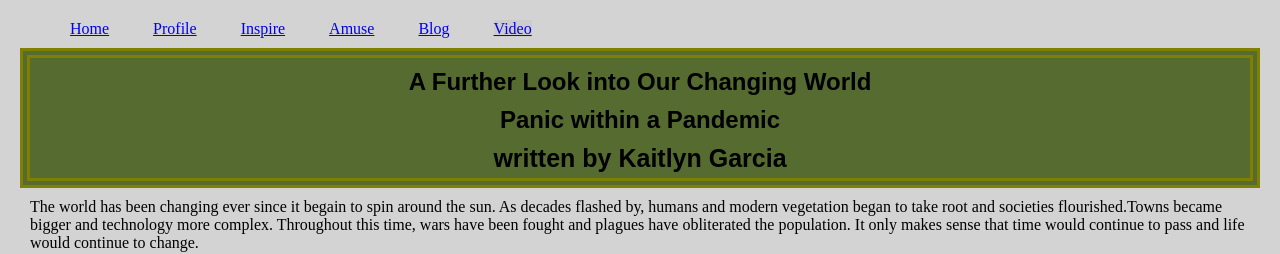
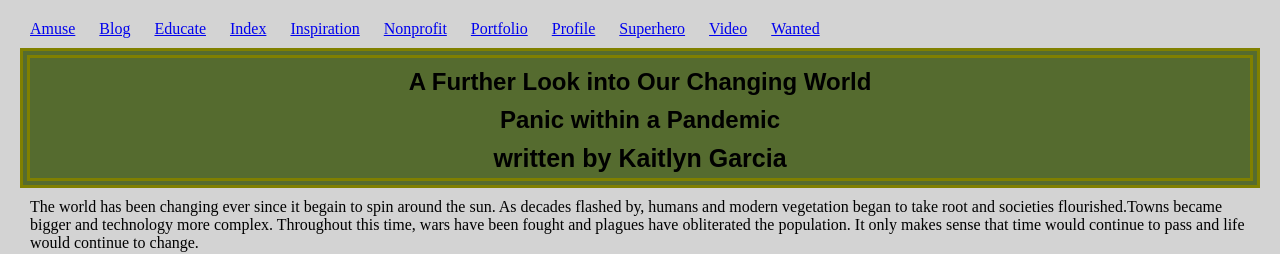
Before and after one commit to Kaitlyn-Garcia/Kaitlyn-Garcia.github.io, a plain HTML site: page bacs200/video.html in a window 1280 px wide. Shown: the top 254 px of the page. Drawn offline with Linux system fonts and the light colour scheme.

Commit message:
Update video.html

```diff
--- a/bacs200/video.html
+++ b/bacs200/video.html
@@ -7,25 +7,30 @@
     <link href="https://fonts.googleapis.com/css?family=Playfair+Display:700,900" rel="stylesheet">
     <link rel="stylesheet" href="blog.css">
 
-    <div class="navbar-nav-scroll align-center ml-auto mr-auto">
-        <a class="navbar-nav bd-navbar-nav flex-row border-left border-right"></a>
-        <a class="nav-item"></a>
-        <a class="nav-link" href="index.html">Home</a>
-        <a class="nav-item"></a>
-        <a class="nav-link " href="profile.html">Profile</a>
+    <div class="topnav">
+        <a class="nav-link" href="https://Kaitlyn-Garcia.github.io/bacs200/amuse.html">Amuse</a>
+        <a class="nav-link" href="https://Kaitlyn-Garcia.github.io/bacs200/blog.html">Blog</a>
 
-        <a class="nav-item"></a>
-        <a class="nav-link" href="inspire.html">Inspire</a>
+        <a class="nav-link" href="https://Kaitlyn-Garcia.github.io/bacs200/educate.html
+">Educate</a>
 
-        <a class="nav-item"></a>
-        <a class="nav-link" href="amuse.html">Amuse</a>
-        <a class="nav-item"></a>
-        <a class="nav-link" href="blog.html">Blog</a>
+        <a class="nav-link" href="https://Kaitlyn-Garcia.github.io/bacs200/index.html">Index</a>
 
-        <a class="nav-item"></a>
-        <a class="nav-link active" href="video.html">Video</a>
+        <a class="nav-link" href="https://kaitlyn-garcia.github.io/bacs200/inspire.html">Inspiration</a>
+
+        <a class="nav-link" href="https://Kaitlyn-Garcia.github.io/bacs200/nonprofit.html">Nonprofit</a>
+
+        <a class="nav-link" href="https://Kaitlyn-Garcia.github.io/bacs200/portfolio/index.html">Portfolio</a>
+
+        <a class="nav-link" href="https://Kaitlyn-Garcia.github.io/bacs200/profile.html">Profile</a>
+
+        <a class="nav-link" href="https://Kaitlyn-Garcia.github.io/bacs200/superhero.html">Superhero</a>
+
+        <a class="nav-link" href="https://kaitlyn-garcia.github.io/bacs200/video.html">Video</a>
+
+        <a class="nav-link" href="https://Kaitlyn-Garcia.github.io/bacs200/wanted.html">Wanted</a>
+
     </div>
-
     <header>
         <section>
             <h1>A Further Look into Our Changing World</h1>
```
